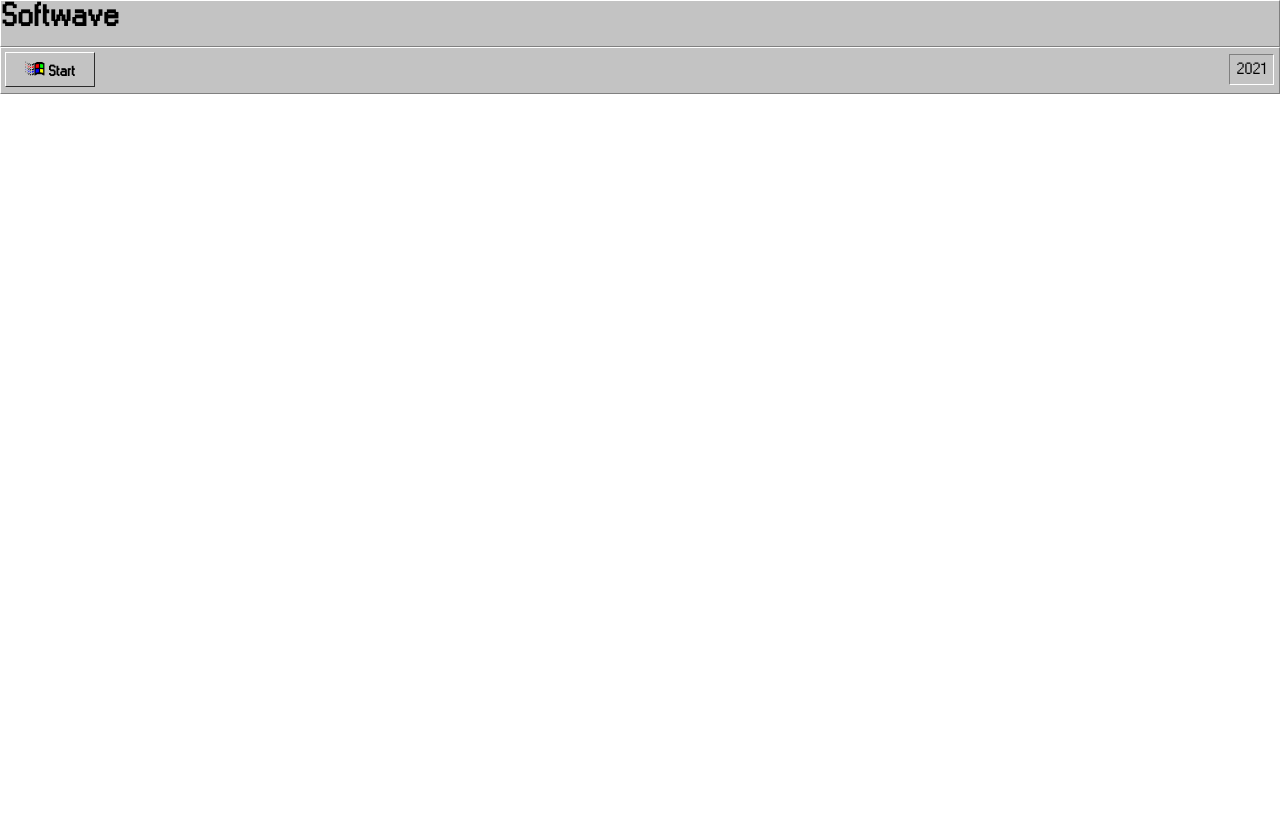
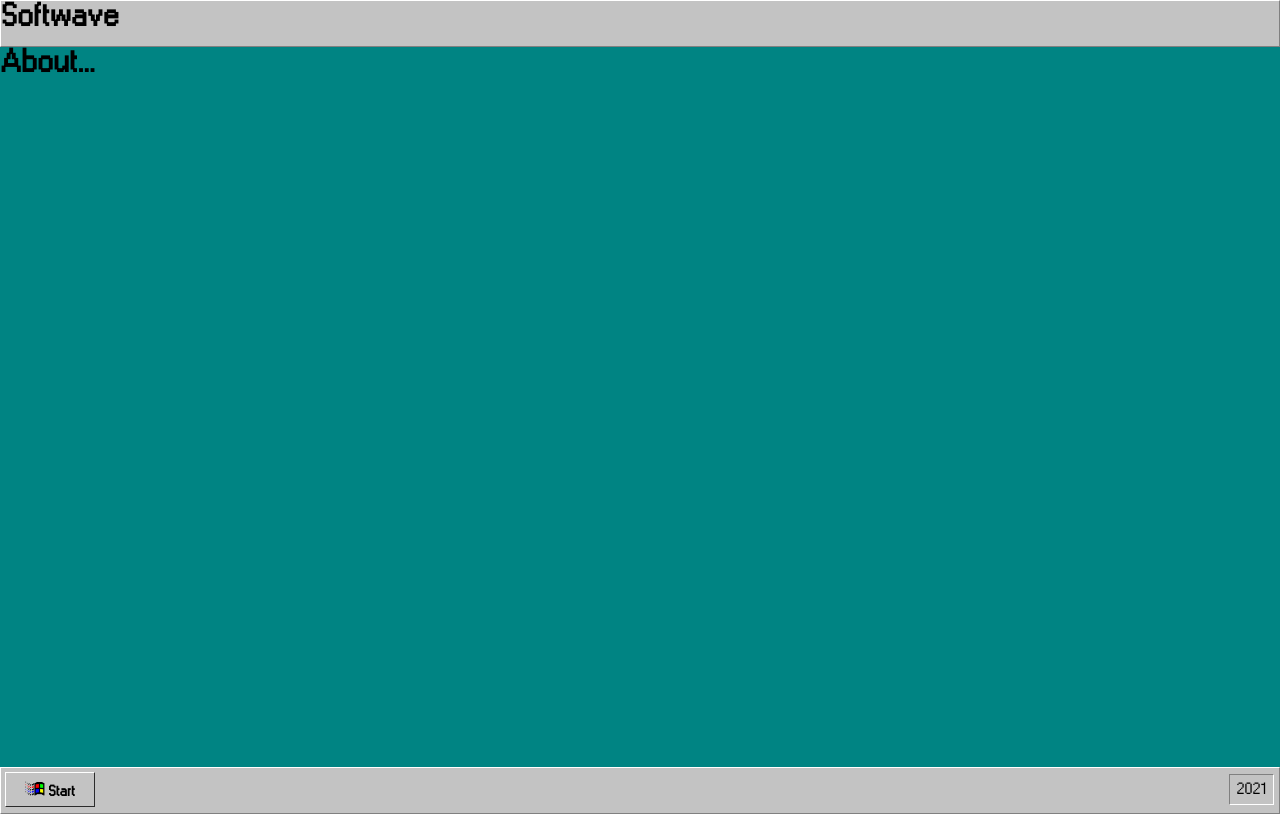
Before and after one commit to gabrielpdsilva/softwave, a React (Create React App) app: page /about in a window 1280 px wide. Before the commit this address had no page. Built offline with nearby package versions, Linux system fonts and the light colour scheme.

Commit message:
adicionando pagina About, ainda sem conteudo

```diff
--- a/src/App.js
+++ b/src/App.js
@@ -1,10 +1,12 @@
-import logo from './logo.svg';
 import './App.css';
 import { BrowserRouter, Routes, Route} from "react-router-dom";
-import Home from './pages/Home';
+
 import Header from './components/Header';
 import Footer from './components/Footer';
+
+import Home from './pages/Home';
 import FileUploader from './pages/FileUploader';
+import About from './pages/About';
 
 import GlobalFonts from './styles/fonts/fonts';
 import GlobalStyle from './GlobalStyle';
@@ -23,9 +25,9 @@ function App() {
         <Routes>
           <Route path="/" element={<Home/>}/>
           <Route path="/upload" element={<FileUploader/>}/>
+          <Route path="/about" element={<About/>}/>
         </Routes>
       <Footer/>
-
     </BrowserRouter>
   );
 }
--- /dev/null
+++ b/src/pages/About/index.js
@@ -0,0 +1,12 @@
+import React from 'react';
+import {Container} from './styles';
+
+const About = () => {
+    return (
+        <Container>
+            <h1>About...</h1>
+        </Container>
+    );
+}
+
+export default About;
--- /dev/null
+++ b/src/pages/About/styles.js
@@ -0,0 +1,7 @@
+import styled from 'styled-components';
+import COLORS from '../../styles/colors';
+
+export const Container = styled.div`
+    height: 90vh;
+    background-color: ${COLORS.verde};
+`;
--- a/src/pages/Home/index.js
+++ b/src/pages/Home/index.js
@@ -1,15 +1,15 @@
 import React from 'react';
-import GlobalFonts from '../../styles/fonts/fonts';
-import GlobalStyle from '../../GlobalStyle';
 import {Container} from './styles';
 import Frame from '../../components/Frame';
 import wallpaper from '../../aesthetics.jpg';
+import {Link} from 'react-router-dom';
 
 const Home = () => {
     return (
         <Container>
 
-            <h1>Oiaa</h1>
+            <Link to="/upload">Oi</Link>
+
             <Frame imagem={wallpaper} nomeImagem="Retro 90s" width={200} height={100}/>
             <Frame imagem={wallpaper} nomeImagem="Retro 90s" width={200} height={100}/>
 
```
Also changed, not shown: 1 other file (tests, documents, lock files or other folders).
